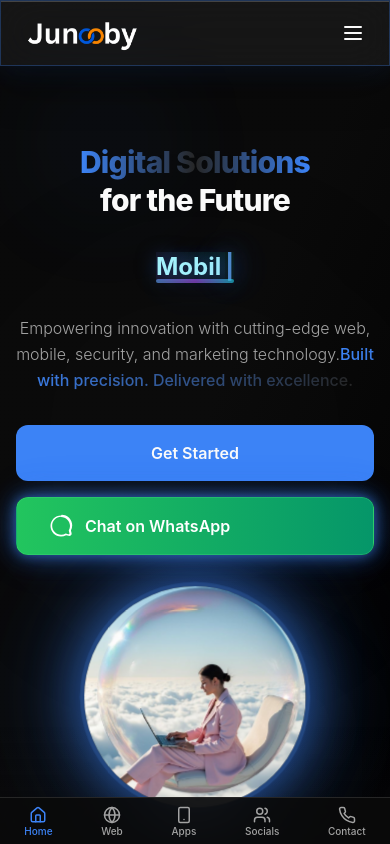
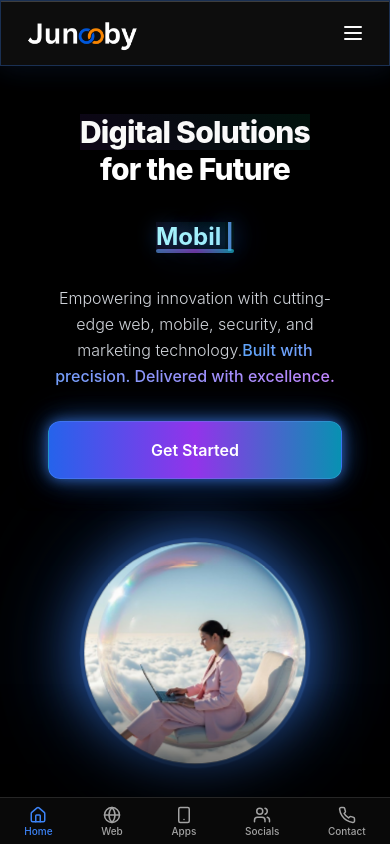
Before and after one commit to ladsontech/junooby_tech, a React (Vite) app: page / in a window 390 px wide. Shown: the top 844 px of the page. Built offline with nearby package versions, Linux system fonts and the light colour scheme.

Commit message:
Visual edit in Lovable

```diff
--- a/src/components/Hero.tsx
+++ b/src/components/Hero.tsx
@@ -12,77 +12,76 @@ const WhatsappButton = ({
     const url = `https://wa.me/${phoneNumber.replace('+', '')}?text=${encodeURIComponent(message)}`;
     window.open(url, '_blank');
   };
-  return <button onClick={handleClick} className="group relative overflow-hidden bg-gradient-to-r from-green-500 to-emerald-600 text-white px-8 md:px-10 py-4 md:py-5 rounded-xl font-semibold text-base md:text-lg transition-all duration-500 hover:scale-110 hover:shadow-2xl border border-green-400/30 animate-neon-pulse">
-      <div className="absolute inset-0 bg-gradient-to-r from-green-400 to-emerald-500 opacity-0 group-hover:opacity-100 transition-opacity duration-500"></div>
-      <div className="relative flex items-center gap-3">
-        <svg width="1.5em" height="1.5em" viewBox="0 0 32 32" fill="currentColor" className="group-hover:scale-125 transition-transform duration-500">
-          <path d="M16.003 4.002c6.62 0 12.001 5.376 12.001 11.998 0 2.124-.584 4.173-1.695 6.04l.952 3.513a1.196 1.196 0 0 1-1.495 1.495l-3.513-.951c-1.867 1.11-3.917 1.695-6.04 1.695-6.62.001-11.998-5.377-11.998-12.002 0-6.62 5.378-12.001 12.001-12.001zm0-2.002c-7.733 0-14.002 6.272-14.002 14.003s6.269 14.001 14.001 14.001c2.381 0 4.707-.601 6.778-1.742l3.338.904a3.196 3.196 0 0 0 3.992-3.991l-.905-3.338c1.142-2.071 1.742-4.398 1.742-6.778.003-7.732-6.267-14.003-13.999-14.003z" />
-        </svg>
-        <span>Chat on WhatsApp</span>
-      </div>
-    </button>;
+  return;
 };
 const Hero = () => {
   const avatarClass = "mx-auto rounded-full shadow-2xl border-4 border-primary/50 bg-card object-cover glow-blue animate-pulse-glow " + "w-[220px] h-[220px] xs:w-[260px] xs:h-[260px] sm:w-[300px] sm:h-[300px] md:w-[340px] md:h-[340px]";
-  return <section className="min-h-screen bg-gradient-to-br from-background via-background to-card/10 relative overflow-hidden flex items-center pt-16">
-      {/* Simplified background elements for better performance */}
-      <div className="absolute inset-0 overflow-hidden">
-        <div className="absolute top-20 left-10 w-32 h-32 bg-primary/10 rounded-full blur-3xl animate-pulse"></div>
-        <div className="absolute bottom-20 right-10 w-40 h-40 bg-accent/10 rounded-full blur-2xl animate-pulse" style={{ animationDelay: '2s' }}></div>
-        <div className="absolute top-1/2 left-1/2 transform -translate-x-1/2 -translate-y-1/2 w-96 h-96 bg-muted/5 rounded-full blur-3xl"></div>
-      </div>
-
+  return <section className="min-h-screen bg-black relative overflow-hidden flex items-center">
       <div className="max-w-7xl mx-auto w-full flex flex-col md:flex-row items-center md:items-stretch justify-between px-4 gap-8 md:gap-8 lg:gap-14 relative z-10 py-20 md:py-32">
         {/* Left: Headline & Actions */}
-        <div className="flex-1 flex flex-col justify-center items-center md:items-start text-center md:text-left space-y-8 relative z-20">
-          <div className="space-y-6 relative">
-            <h1 className="font-extrabold leading-tight tracking-tight text-foreground text-3xl xs:text-4xl sm:text-6xl md:text-7xl lg:text-8xl relative">
-              <span className="bg-gradient-to-r from-primary via-accent to-primary bg-clip-text text-transparent">
+        <div className="flex-1 flex flex-col justify-center items-center md:items-start text-center md:text-left space-y-8 animate-slide-in-up z-20 relative bg-black/20 backdrop-blur-sm rounded-2xl p-8">
+          <div className="space-y-6 z-20 relative">
+            <h1 className="font-extrabold leading-tight tracking-tight text-white text-3xl xs:text-4xl sm:text-6xl md:text-7xl lg:text-8xl z-20 relative">
+              <span className="bg-gradient-to-r from-blue-400 via-purple-500 to-cyan-400 bg-clip-text animate-pulse-glow holographic text-zinc-50">
                 Digital Solutions
               </span>
               <br />
-              <span className="text-foreground">for the Future</span>
+              <span className="text-white z-20 relative">for the Future</span>
             </h1>
 
-            <div className="h-12 xs:h-14 sm:h-16 flex items-center justify-center md:justify-start relative">
+            <div className="h-12 xs:h-14 sm:h-16 flex items-center justify-center md:justify-start z-20 relative">
               <TypewriterEffect />
             </div>
 
-            <p className="text-muted-foreground text-base xs:text-lg sm:text-xl md:text-2xl lg:text-3xl max-w-2xl leading-relaxed font-light relative">
+            <p className="text-gray-300 text-base xs:text-lg sm:text-xl md:text-2xl lg:text-3xl max-w-2xl leading-relaxed font-light z-20 relative">
               Empowering innovation with cutting-edge web, mobile, security, and marketing technology.
               <br className="hidden sm:block" />
-              <span className="bg-gradient-to-r from-primary to-accent bg-clip-text text-transparent font-medium">
+              <span className="bg-gradient-to-r from-blue-400 to-purple-400 bg-clip-text text-transparent font-medium">
                 Built with precision. Delivered with excellence.
               </span>
             </p>
           </div>
 
           <div className="flex flex-col sm:flex-row gap-4 sm:gap-6 w-full sm:w-auto">
-            <Link to="/contact" className="bg-primary text-primary-foreground px-8 md:px-10 py-4 md:py-5 rounded-xl font-semibold text-base md:text-lg transition-all duration-300 hover:scale-105 hover:shadow-lg text-center">
-              Get Started
+            <Link to="/contact" className="group relative overflow-hidden bg-gradient-to-r from-blue-600 via-purple-600 to-cyan-600 text-white px-8 md:px-10 py-4 md:py-5 rounded-xl font-semibold text-base md:text-lg transition-all duration-500 hover:scale-110 hover:shadow-2xl border border-blue-400/30 text-center animate-neon-pulse glow-blue">
+              <div className="absolute inset-0 bg-gradient-to-r from-blue-500 via-purple-500 to-cyan-500 opacity-0 group-hover:opacity-100 transition-opacity duration-500"></div>
+              <span className="relative">Get Started</span>
             </Link>
 
             <WhatsappButton message="Hello! I'm interested in your digital solutions." />
           </div>
         </div>
 
-        {/* Right: Simplified Avatar */}
+        {/* Right: Simplified Avatar with minimal orbital elements */}
         <div className="flex-1 flex items-center justify-center w-full relative">
           <div className="relative">
-            {/* Minimal decorative ring - desktop only */}
-            <div className="hidden md:block absolute inset-0 border border-primary/20 rounded-full animate-pulse"></div>
+            {/* Simplified orbital rings - only on desktop */}
+            <div className="hidden md:block absolute inset-0 border border-blue-500/20 rounded-full animate-spin glow-blue" style={{
+            animationDuration: '30s'
+          }}></div>
+            <div className="hidden md:block absolute inset-8 border border-purple-500/15 rounded-full animate-spin glow-purple" style={{
+            animationDuration: '25s',
+            animationDirection: 'reverse'
+          }}></div>
+
+            {/* Simplified orbiting elements - only on desktop */}
+            <div className="hidden md:block absolute top-0 left-1/2 w-3 h-3 bg-blue-500/60 rounded-full animate-orbit glow-blue" style={{
+            animationDuration: '30s'
+          }}></div>
+            <div className="hidden md:block absolute top-1/2 right-0 w-2 h-2 bg-purple-500/60 rounded-full animate-orbit glow-purple" style={{
+            animationDuration: '25s',
+            animationDirection: 'reverse'
+          }}></div>
 
             <Avatar className={avatarClass}>
-              <AvatarImage
-                src="/images/hero_section.jpg"
-                alt="Future of digital technology - Junooby Digital"
-                draggable={false}
-                className="object-cover w-full h-full"
-                onError={e => {
-                  (e.target as HTMLImageElement).style.display = 'none';
-                }}
-              />
-              <AvatarFallback className="bg-gradient-to-br from-primary to-accent border-2 border-primary/50 flex items-center justify-center text-primary-foreground font-bold w-full h-full text-6xl">
+              <AvatarImage src="/images/hero_section.jpg" alt="Future of digital technology - Junooby Digital" draggable={false} style={{
+              objectFit: 'cover',
+              width: '100%',
+              height: '100%'
+            }} onError={e => {
+              (e.target as HTMLImageElement).style.display = 'none';
+            }} />
+              <AvatarFallback className="bg-gradient-to-br from-blue-600 to-purple-600 border-2 border-primary/50 flex items-center justify-center text-white font-bold w-full h-full text-6xl glow-blue">
                 JD
               </AvatarFallback>
             </Avatar>
@@ -91,7 +90,7 @@ const Hero = () => {
       </div>
 
       {/* Bottom gradient fade */}
-      <div className="absolute bottom-0 left-0 right-0 h-40 bg-gradient-to-t from-background via-background/50 to-transparent"></div>
+      <div className="absolute bottom-0 left-0 right-0 h-40 bg-gradient-to-t from-black via-black/50 to-transparent z-30"></div>
     </section>;
 };
 export default Hero;
```
